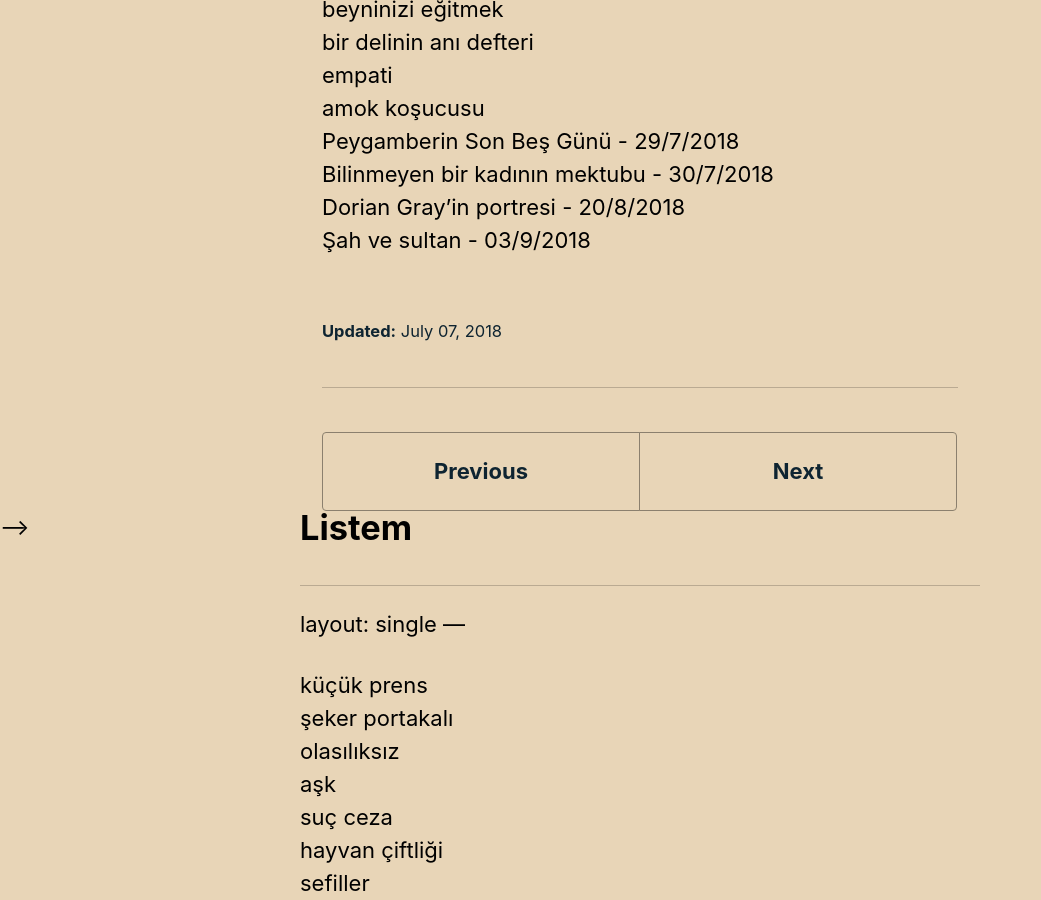
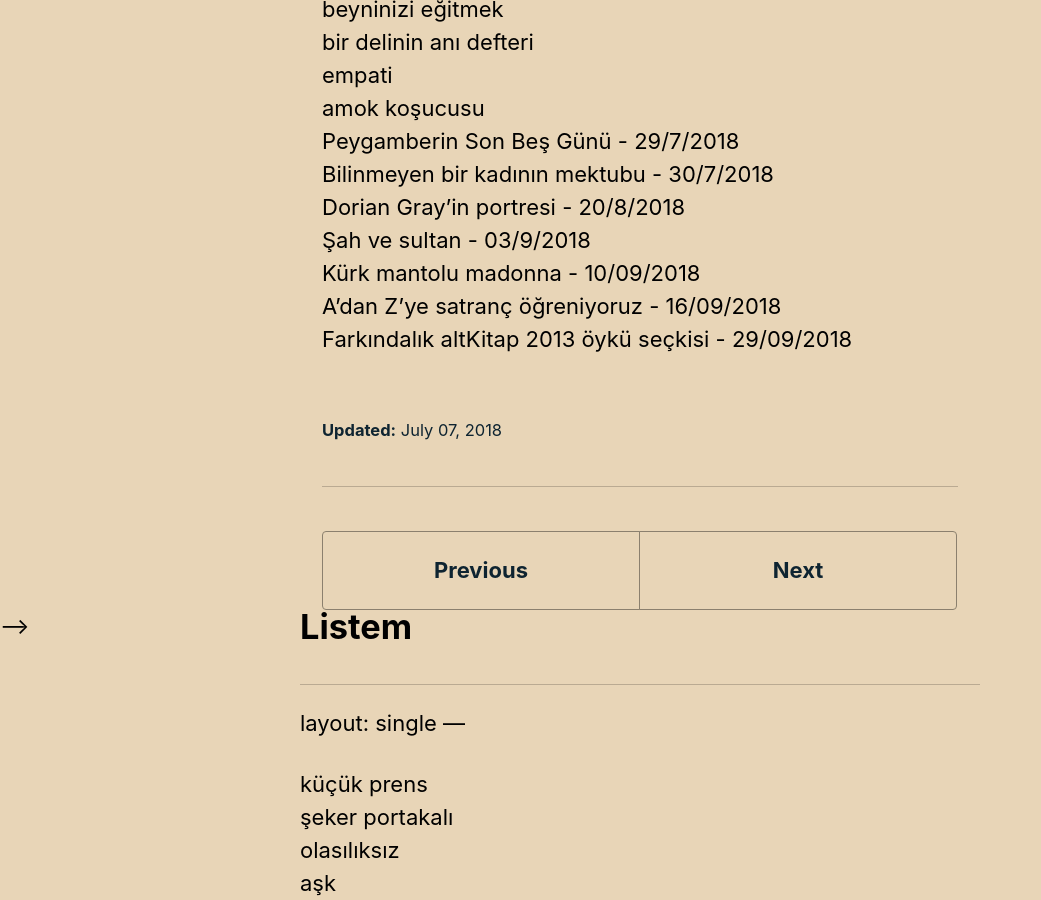
Before and after one commit to ilhangoren/ilhangoren.github.io, a Jekyll site: the page built from _posts/2018-7-7-Listem.md, in a window 1280 px wide and 900 px high, scrolled down 4690 px. Shown: the whole window, without its empty margins (0-1041 px from the left). Built offline with Jekyll 4.4.1, drawn with Linux system fonts in a browser that asks for light colours; some of the changed text lies outside the part shown.

Commit message:
kürk mantolu is added

```diff
--- a/_posts/2018-7-7-Listem.md
+++ b/_posts/2018-7-7-Listem.md
@@ -143,3 +143,6 @@
 Bilinmeyen bir kadının mektubu - 30/7/2018<br>
 Dorian Gray'in portresi - 20/8/2018<br>
 Şah ve sultan - 03/9/2018<br>
+Kürk mantolu madonna - 10/09/2018 <br>
+A'dan Z'ye satranç öğreniyoruz - 16/09/2018 <br>
+Farkındalık altKitap 2013 öykü seçkisi - 29/09/2018 <br>
```
